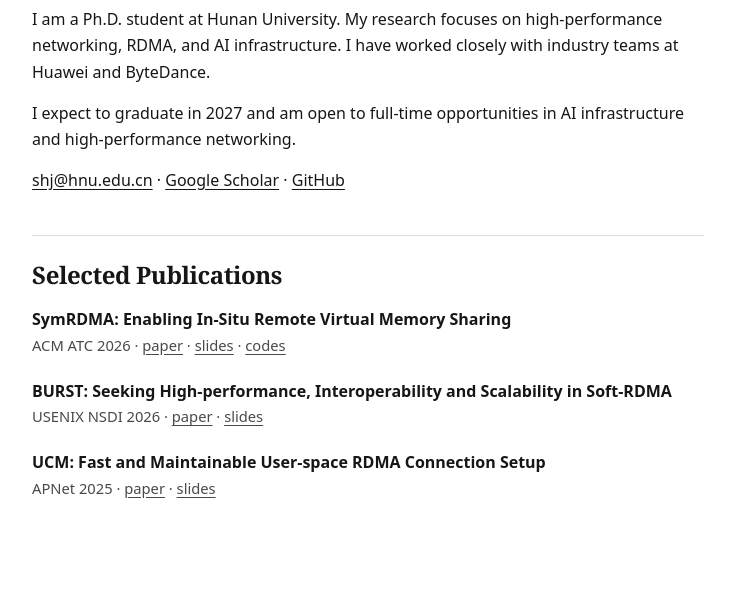
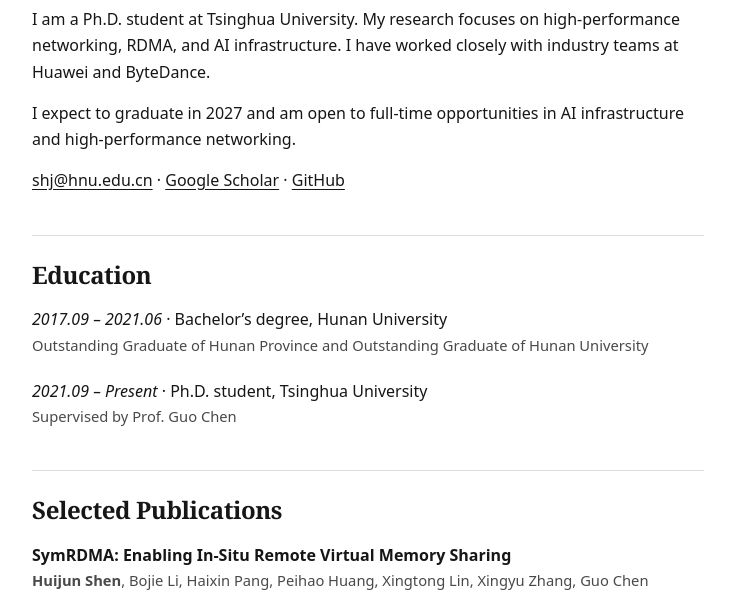
Before and after one commit to ShenHuijun/shenhuijun.github.io, a plain HTML site: page index.html in a window 1280 px wide. Shown: the part 194-792 px from the top of the page, without its empty margins (272-1007 px from the left). Drawn offline with Linux system fonts and the light colour scheme.

Commit message:
Add education and complete publication author lists

```diff
--- a/index.html
+++ b/index.html
@@ -67,7 +67,7 @@
       font-weight: 650;
     }
 
-    .paper-details {
+    .paper-details, .paper-authors, .education-detail {
       color: #494949;
       font-size: 0.92rem;
     }
@@ -91,7 +91,7 @@
   <main>
     <header>
       <h1>Huijun Shen</h1>
-      <p>I am a Ph.D. student at Hunan University. My research focuses on high-performance networking, RDMA, and AI infrastructure. I have worked closely with industry teams at Huawei and ByteDance.</p>
+      <p>I am a Ph.D. student at Tsinghua University. My research focuses on high-performance networking, RDMA, and AI infrastructure. I have worked closely with industry teams at Huawei and ByteDance.</p>
       <p>I expect to graduate in 2027 and am open to full-time opportunities in AI infrastructure and high-performance networking.</p>
       <p>
         <a href="mailto:shj@hnu.edu.cn">shj@hnu.edu.cn</a> ·
@@ -100,11 +100,26 @@
       </p>
     </header>
 
+    <section aria-labelledby="education">
+      <h2 id="education">Education</h2>
+      <ul role="list">
+        <li>
+          <em>2017.09 – 2021.06</em> · Bachelor’s degree, Hunan University
+          <div class="education-detail">Outstanding Graduate of Hunan Province and Outstanding Graduate of Hunan University</div>
+        </li>
+        <li>
+          <em>2021.09 – Present</em> · Ph.D. student, Tsinghua University
+          <div class="education-detail">Supervised by Prof. Guo Chen</div>
+        </li>
+      </ul>
+    </section>
+
     <section aria-labelledby="publications">
       <h2 id="publications">Selected Publications</h2>
       <ul role="list">
         <li>
           <span class="paper-title">SymRDMA: Enabling In-Situ Remote Virtual Memory Sharing</span>
+          <div class="paper-authors"><strong>Huijun Shen</strong>, Bojie Li, Haixin Pang, Peihao Huang, Xingtong Lin, Xingyu Zhang, Guo Chen</div>
           <div class="paper-details">
             ACM ATC 2026 ·
             <a href="https://dl.acm.org/doi/epdf/10.1145/3828523.3857051" aria-label="SymRDMA paper (ACM PDF)">paper</a> ·
@@ -114,6 +129,7 @@
         </li>
         <li>
           <span class="paper-title">BURST: Seeking High-performance, Interoperability and Scalability in Soft-RDMA</span>
+          <div class="paper-authors"><strong>Huijun Shen</strong>, Zelong Yue, Jian Yang, Zhuo Jiang, Lang An, Yulin Chen, Yong Zhang, Luochangqi Ding, Xiaolong Zhong, Zhihong Wang, Jie Ding, Hongyu Wu, Jianxi Ye, Xijin Yin, Xingyu Zhang, Xingyu Guo, Guo Chen</div>
           <div class="paper-details">
             USENIX NSDI 2026 ·
             <a href="https://www.usenix.org/system/files/nsdi26-shen.pdf" aria-label="BURST paper (PDF)">paper</a> ·
@@ -122,6 +138,7 @@
         </li>
         <li>
           <span class="paper-title">UCM: Fast and Maintainable User-space RDMA Connection Setup</span>
+          <div class="paper-authors"><strong>Huijun Shen</strong>, Jian Yang, Zelong Yue, Xingyu Guo, Xijin Yin, Lang An, Yulin Chen, Jie Ding, Hongyu Wu, Yong Zhang, Jianxi Ye, Guo Chen</div>
           <div class="paper-details">
             APNet 2025 ·
             <a href="https://doi.org/10.1145/3735358.3735388" aria-label="UCM paper">paper</a> ·
```
